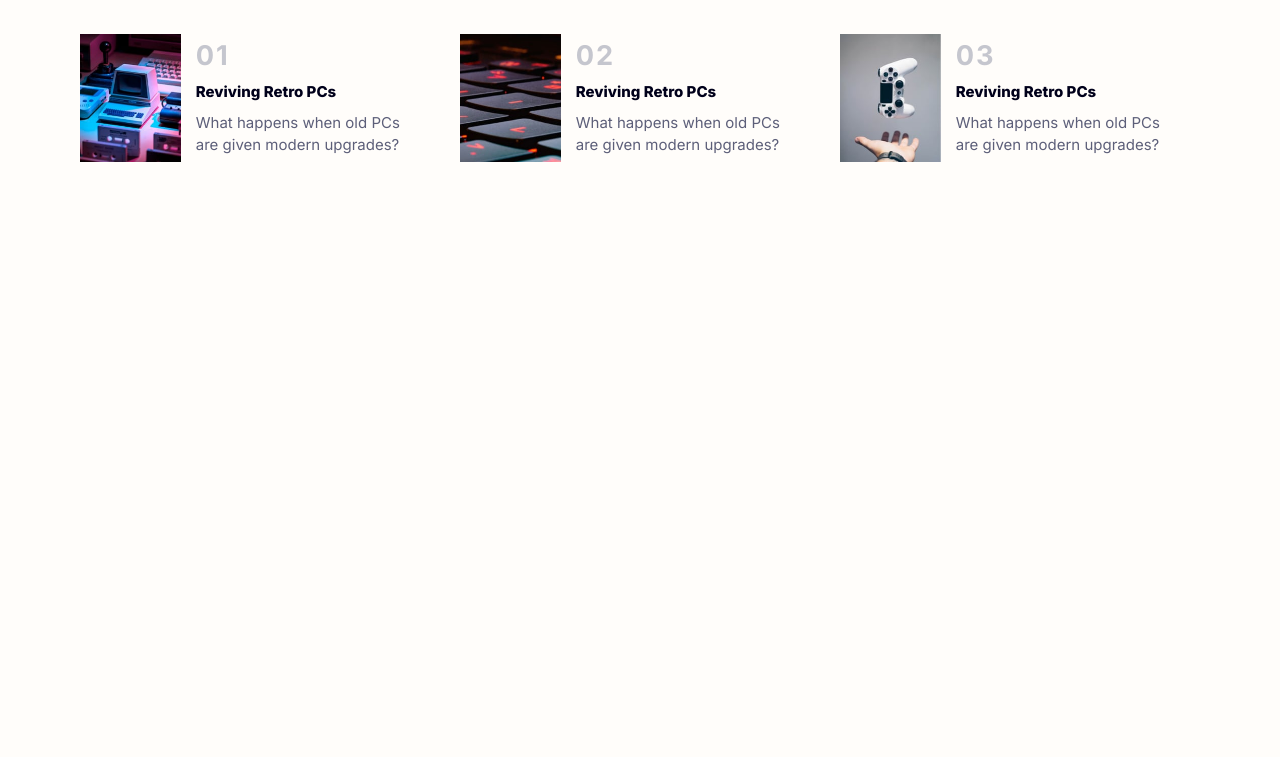
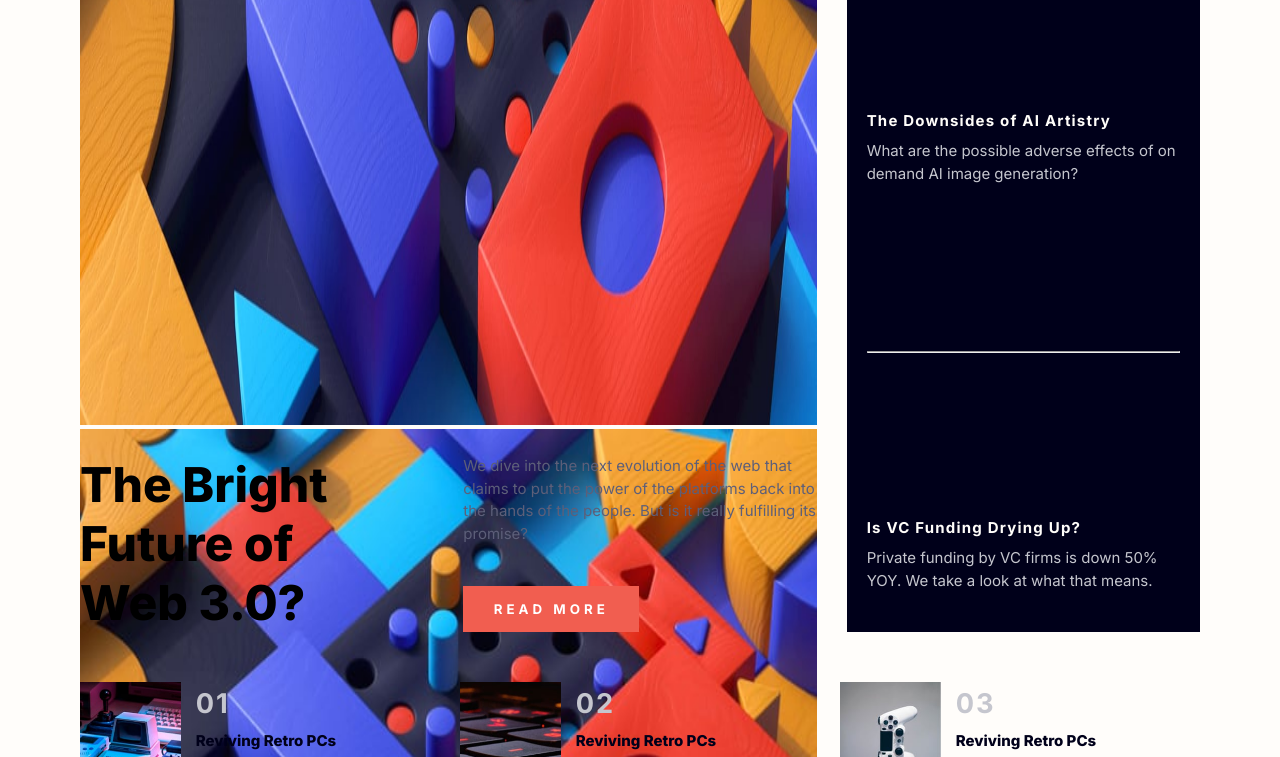
Before and after one commit to BT453567/News-homepage, a plain HTML site: page index.html in a window 1280 px wide. Shown: the part 674-1431 px from the top of the page. Before the commit the page ends 886 px from the top, so only its background shows below. Drawn offline with Linux system fonts and the light colour scheme.

Commit message:
Add files via upload

```diff
--- a/index.html
+++ b/index.html
@@ -33,7 +33,8 @@
         </header>
         <div class="grid-container">
             <div class="grid-image-container">
-                <img src="./assets/images/image-web-3-desktop.jpg" alt="">
+                <img class="grid-image-desktop" src="./assets/images/image-web-3-desktop.jpg" alt="">
+                <img class="grid-image-mobile" src="./assets/images/image-web-3-mobile.jpg" alt="">
             </div>
             <div class="new-list-container">
                 <h2 class="new-heading">New</h2>
```
